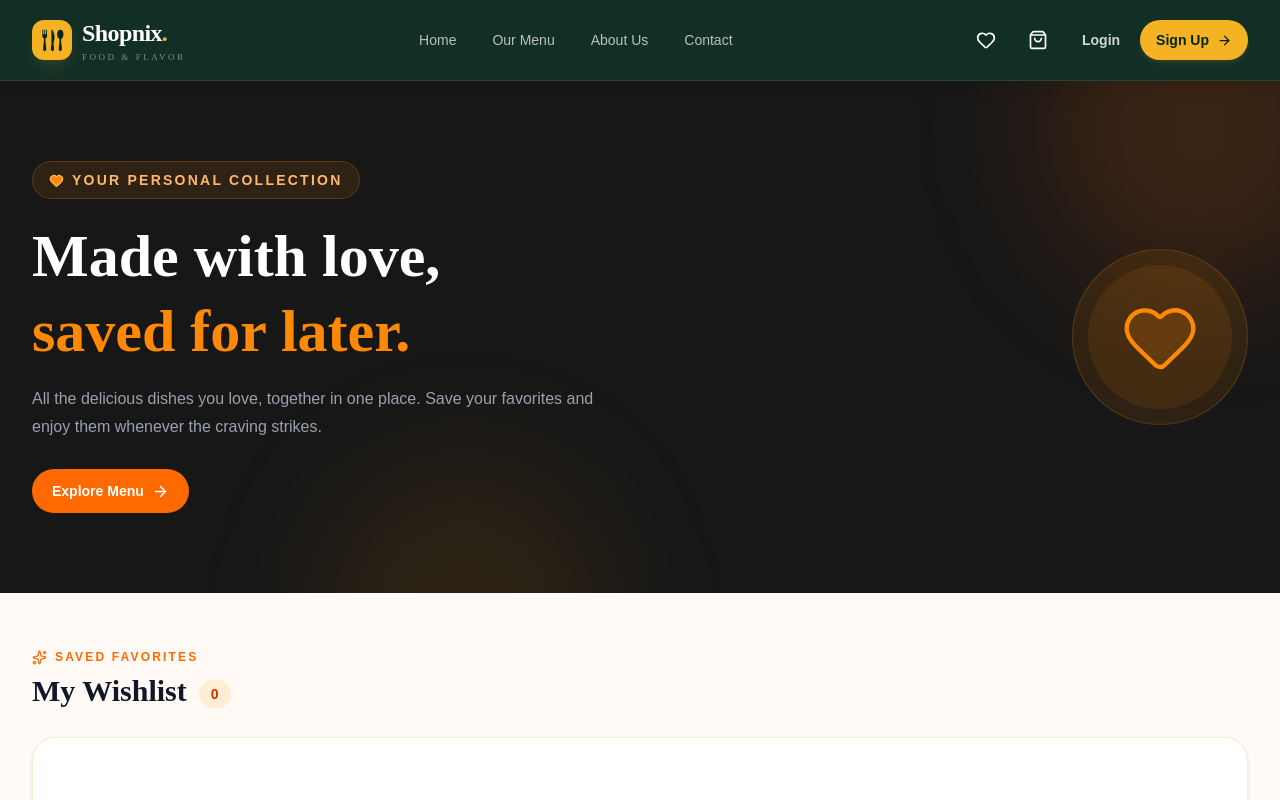
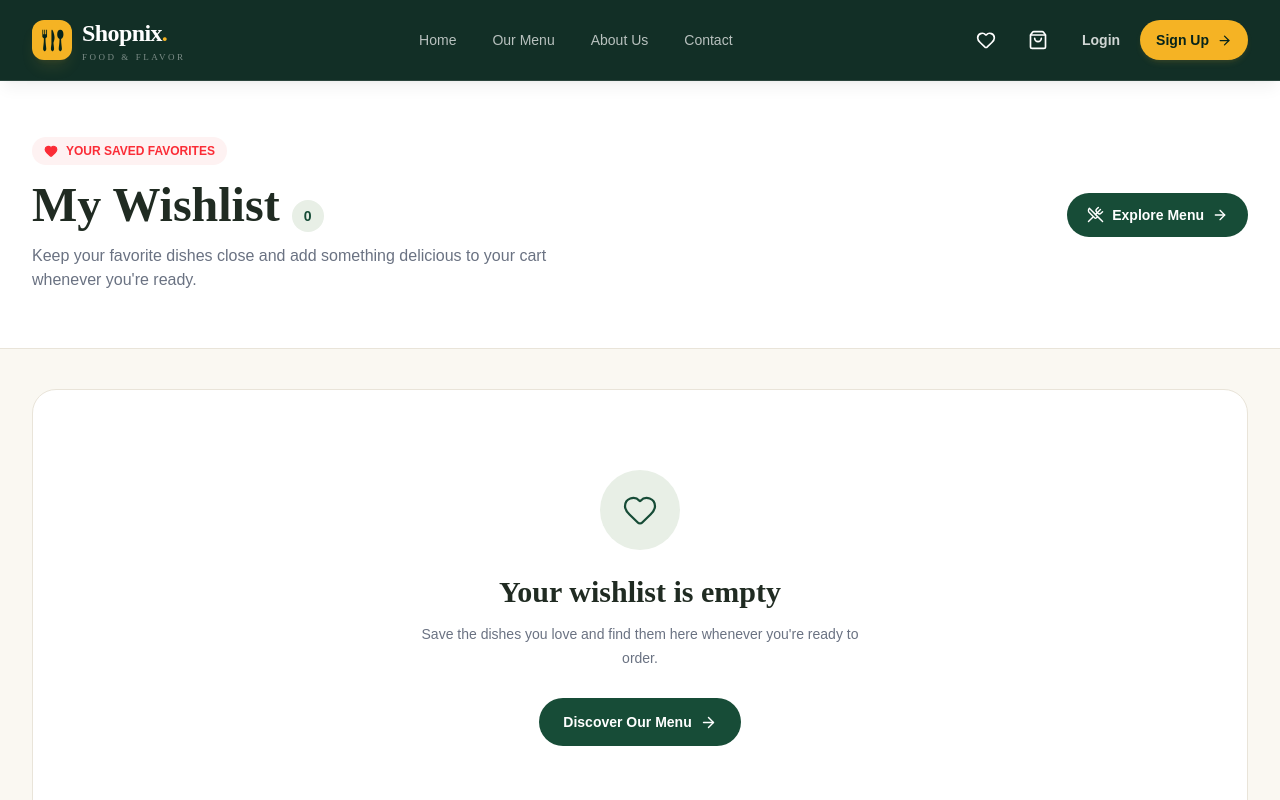
Before and after one commit to kyachingprue/shopnix-food-project, a React (Vite) app: page /wishlist in a window 1280 px wide. Shown: the top 800 px of the page. Built offline with nearby package versions, Linux system fonts and the light colour scheme.

Commit message:
new code updated

```diff
--- a/src/components/food/Wishlist.jsx
+++ b/src/components/food/Wishlist.jsx
@@ -1,34 +1,24 @@
 import { useDispatch, useSelector } from 'react-redux'
 import { Link } from 'react-router'
 import { AnimatePresence, motion } from 'motion/react'
+import toast, { Toaster } from 'react-hot-toast'
 import {
-  ArrowLeft,
   ArrowRight,
-  Check,
   Heart,
   ShoppingBag,
   ShoppingCart,
-  Sparkles,
-  Star,
   Trash2,
-  UtensilsCrossed
+  UtensilsCrossed,
+  Check,
+  ArrowLeft
 } from 'lucide-react'
-import {
-  add,
-  removeFromWishlist,
-  clearWishlist
-} from '../../store/store'
+import { add, removeFromWishlist, clearWishlist } from '../../store/store'
 
 const Wishlist = () => {
   const dispatch = useDispatch()
 
   const items = useSelector(state => state.wishlist.items)
   const cartItems = useSelector(state => state.cart.items)
-
-  const totalValue = items.reduce(
-    (total, item) => total + Number(item.price || 0),
-    0
-  )
 
   const formatPrice = price =>
     new Intl.NumberFormat('en-US', {
@@ -38,133 +28,142 @@ const Wishlist = () => {
 
   const isInCart = id => cartItems.some(item => item.id === id)
 
+  // Add food to cart with a notification
   const handleAddToCart = item => {
+    const alreadyInCart = isInCart(item.id)
+
     dispatch(add(item))
+
+    toast.success(
+      alreadyInCart
+        ? `${item.name} quantity updated in your cart!`
+        : `${item.name} added to your cart!`
+    )
+  }
+
+  // Remove one food item from the wishlist
+  const handleRemove = item => {
+    dispatch(removeFromWishlist(item.id))
+    toast.success(`${item.name} removed from your wishlist!`)
+  }
+
+  // Clear the complete wishlist
+  const handleClearWishlist = () => {
+    if (items.length === 0) {
+      toast.error('Your wishlist is already empty!')
+      return
+    }
+
+    dispatch(clearWishlist())
+    toast.success('Your wishlist has been cleared!')
   }
 
   return (
-    <main className="min-h-screen overflow-hidden bg-[#fffaf5] pb-16 text-gray-900">
-      {/* Hero */}{' '}
-      <section className="relative overflow-hidden bg-[#171717]">
-        {' '}
-        <div className="pointer-events-none absolute -right-20 -top-28 h-80 w-80 rounded-full bg-orange-500/15 blur-3xl" />{' '}
-        <div className="pointer-events-none absolute -bottom-40 left-1/4 h-72 w-72 rounded-full bg-amber-500/10 blur-3xl" />
-        <div className="relative mx-auto max-w-7xl px-4 py-12 sm:px-6 sm:py-16 lg:px-8 lg:py-20">
-          <motion.div
-            initial={{ opacity: 0, y: 24 }}
-            animate={{ opacity: 1, y: 0 }}
-            transition={{ duration: 0.55 }}
-            className="grid items-center gap-8 md:grid-cols-[1fr_auto]"
-          >
+    <main className="min-h-screen bg-[#faf8f2] pb-16 text-[#202b22]">
+      <Toaster
+        position="top-right"
+        reverseOrder={false}
+        toastOptions={{
+          duration: 2500,
+          style: {
+            borderRadius: '12px',
+            background: '#174c37',
+            color: '#fff',
+            padding: '14px 18px',
+            fontSize: '14px'
+          }
+        }}
+      />
+
+      {/* Wishlist Header */}
+      <section className="border-b border-[#e9e4d9] bg-white">
+        <div className="mx-auto max-w-7xl px-4 py-10 sm:px-6 sm:py-14 lg:px-8">
+          <div className="flex flex-col justify-between gap-6 sm:flex-row sm:items-center">
             <div>
-              <span className="inline-flex items-center gap-2 rounded-full border border-orange-400/20 bg-orange-400/10 px-4 py-2 text-xs font-bold uppercase tracking-[0.16em] text-orange-300 sm:text-sm">
-                <Heart size={15} className="fill-orange-400" />
-                Your personal collection
+              <div className="inline-flex items-center gap-2 rounded-full bg-red-50 px-3 py-1.5 text-xs font-bold text-red-500">
+                <Heart size={14} className="fill-current" />
+                YOUR SAVED FAVORITES
+              </div>
+
+              <h1 className="mt-4 font-serif text-3xl font-bold sm:text-4xl lg:text-5xl">
+                My Wishlist
+                <span className="ml-3 inline-flex h-8 min-w-8 items-center justify-center rounded-full bg-[#e8efe6] px-2 font-sans text-sm text-[#174c37]">
+                  {items.length}
                 </span>
-
-              <h1 className="mt-5 font-serif text-4xl font-bold leading-tight text-white sm:text-5xl lg:text-6xl">
-                Made with love,
-                <span className="block text-orange-400">saved for later.</span>
               </h1>
 
-              <p className="mt-4 max-w-xl text-sm leading-7 text-gray-400 sm:text-base">
-                All the delicious dishes you love, together in one place. Save
-                your favorites and enjoy them whenever the craving strikes.
+              <p className="mt-3 max-w-xl text-sm leading-6 text-gray-500 sm:text-base">
+                Keep your favorite dishes close and add something delicious to
+                your cart whenever you're ready.
               </p>
+            </div>
 
-              <div className="mt-7 flex flex-wrap items-center gap-3">
             <Link
               to="/menu"
-                  className="inline-flex items-center gap-2 rounded-full bg-orange-500 px-5 py-3 text-sm font-bold text-white transition hover:-translate-y-0.5 hover:bg-orange-400"
+              className="inline-flex w-fit items-center justify-center gap-2 rounded-full bg-[#174c37] px-5 py-3 text-sm font-semibold text-white transition hover:bg-[#103b2a]"
             >
+              <UtensilsCrossed size={17} />
               Explore Menu
-                  <ArrowRight size={17} />
+              <ArrowRight size={16} />
             </Link>
-
-                {items.length > 0 && (
-                  <button
-                    type="button"
-                    onClick={() => dispatch(clearWishlist())}
-                    className="inline-flex items-center gap-2 rounded-full border border-white/15 px-5 py-3 text-sm font-semibold text-gray-300 transition hover:border-red-400/50 hover:text-red-300"
-                  >
-                    <Trash2 size={16} />
-                    Clear Wishlist
-                  </button>
-                )}
           </div>
         </div>
+      </section>
 
-            <div className="hidden h-36 w-36 items-center justify-center rounded-full border border-orange-400/20 bg-orange-400/10 md:flex lg:h-44 lg:w-44">
-              <div className="flex h-28 w-28 items-center justify-center rounded-full bg-orange-400/10 lg:h-36 lg:w-36">
-                <Heart
-                  size={64}
-                  strokeWidth={1.3}
-                  className="fill-orange-400/15 text-orange-400 lg:h-20 lg:w-20"
-                />
-              </div>
-            </div>
-          </motion.div>
-        </div>
-      </section>
-      {/* Wishlist content */}
-      <section className="mx-auto max-w-7xl px-4 pt-10 sm:px-6 sm:pt-14 lg:px-8">
-        <div className="mb-7 flex flex-wrap items-end justify-between gap-4">
-          <div>
-            <p className="mb-2 flex items-center gap-2 text-xs font-bold uppercase tracking-[0.18em] text-orange-500">
-              <Sparkles size={15} />
-              Saved favorites
-            </p>
-
-            <h2 className="font-serif text-2xl font-bold sm:text-3xl">
-              My Wishlist
-              <span className="ml-3 inline-flex min-w-8 items-center justify-center rounded-full bg-orange-100 px-2.5 py-1 align-middle font-sans text-sm font-bold text-orange-700">
-                {items.length}
-              </span>
-            </h2>
+      {/* Wishlist Content */}
+      <section className="mx-auto max-w-7xl px-4 pt-8 sm:px-6 sm:pt-10 lg:px-8">
+        {items.length === 0 ? (
+          <motion.div
+            initial={{ opacity: 0, y: 15 }}
+            animate={{ opacity: 1, y: 0 }}
+            className="rounded-3xl border border-[#e9e4d9] bg-white px-5 py-16 text-center sm:py-20"
+          >
+            <div className="mx-auto flex h-20 w-20 items-center justify-center rounded-full bg-[#e8efe6] text-[#174c37]">
+              <Heart size={36} strokeWidth={1.5} />
             </div>
 
-          {items.length > 0 && (
-            <p className="text-sm text-gray-500">
-              Total saved value:{' '}
-              <span className="font-bold text-gray-900">
-                {formatPrice(totalValue)}
-              </span>
-            </p>
-          )}
-        </div>
+            <h2 className="mt-6 font-serif text-2xl font-bold sm:text-3xl">
+              Your wishlist is empty
+            </h2>
 
-        {items.length === 0 ? (
-          /* Empty state */
-          <motion.div
-            initial={{ opacity: 0, y: 20 }}
-            animate={{ opacity: 1, y: 0 }}
-            className="rounded-3xl border border-orange-100 bg-white px-5 py-14 text-center shadow-sm sm:py-20"
-          >
-            <div className="mx-auto flex h-24 w-24 items-center justify-center rounded-full bg-orange-50">
-              <Heart size={43} strokeWidth={1.5} className="text-orange-400" />
-            </div>
-
-            <h3 className="mt-6 font-serif text-2xl font-bold sm:text-3xl">
-              Your wishlist is hungry!
-            </h3>
-
-            <p className="mx-auto mt-3 max-w-md text-sm leading-7 text-gray-500 sm:text-base">
-              You haven't saved any dishes yet. Explore our menu and tap the
-              heart on anything that makes your mouth water.
+            <p className="mx-auto mt-3 max-w-md text-sm leading-6 text-gray-500">
+              Save the dishes you love and find them here whenever you're ready
+              to order.
             </p>
 
             <Link
               to="/menu"
-              className="mt-7 inline-flex items-center gap-2 rounded-full bg-orange-500 px-6 py-3.5 text-sm font-bold text-white shadow-lg shadow-orange-500/15 transition hover:-translate-y-0.5 hover:bg-orange-600"
+              className="mt-7 inline-flex items-center gap-2 rounded-full bg-[#174c37] px-6 py-3.5 text-sm font-semibold text-white transition hover:bg-[#103b2a]"
             >
-              <UtensilsCrossed size={17} />
-              Discover Delicious Food
+              Discover Our Menu
               <ArrowRight size={17} />
             </Link>
           </motion.div>
         ) : (
           <>
-            {/* Food cards */}
+            {/* Wishlist Toolbar */}
+            <div className="mb-6 flex flex-wrap items-center justify-between gap-3">
+              <div>
+                <h2 className="text-lg font-bold sm:text-xl">
+                  Your favorite dishes
+                </h2>
+                <p className="mt-1 text-sm text-gray-500">
+                  {items.length} {items.length === 1 ? 'dish' : 'dishes'} saved
+                  for later
+                </p>
+              </div>
+
+              <button
+                type="button"
+                onClick={handleClearWishlist}
+                className="inline-flex items-center gap-2 rounded-full border border-red-100 bg-white px-4 py-2.5 text-sm font-semibold text-red-500 transition hover:border-red-200 hover:bg-red-50"
+              >
+                <Trash2 size={15} />
+                Clear Wishlist
+              </button>
+            </div>
+
+            {/* Food Cards */}
             <motion.div
               layout
               className="grid grid-cols-1 gap-5 sm:grid-cols-2 lg:grid-cols-3 xl:grid-cols-4"
@@ -174,95 +173,95 @@ const Wishlist = () => {
                   <motion.article
                     layout
                     key={item.id}
-                    initial={{ opacity: 0, y: 20, scale: 0.97 }}
-                    animate={{ opacity: 1, y: 0, scale: 1 }}
-                    exit={{ opacity: 0, scale: 0.92, y: 12 }}
-                    transition={{ duration: 0.25 }}
-                    className="group overflow-hidden rounded-3xl border border-orange-100 bg-white shadow-[0_8px_28px_rgba(124,45,18,0.04)] transition duration-300 hover:-translate-y-1 hover:border-orange-200 hover:shadow-[0_16px_38px_rgba(124,45,18,0.10)]"
+                    initial={{ opacity: 0, y: 15 }}
+                    animate={{ opacity: 1, y: 0 }}
+                    exit={{ opacity: 0, scale: 0.95 }}
+                    transition={{ duration: 0.2 }}
+                    className="group overflow-hidden rounded-2xl border border-[#e9e4d9] bg-white transition duration-300 hover:-translate-y-1 hover:border-[#c9d8ca] hover:shadow-lg hover:shadow-[#174c37]/5"
                   >
-                    {/* Image */}
-                    <div className="relative h-56 overflow-hidden bg-orange-50">
+                    {/* Clickable Food Image */}
+                    <div className="relative h-52 overflow-hidden bg-[#f0ede5]">
+                      <Link
+                        to={`/menu/${item.id}`}
+                        aria-label={`View details for ${item.name}`}
+                        className="block h-full w-full"
+                      >
                         {item.img ? (
                           <img
                             src={item.img}
                             alt={item.name}
                             loading="lazy"
-                          className="h-full w-full object-cover transition duration-700 group-hover:scale-110"
+                            className="h-full w-full object-cover transition duration-500 group-hover:scale-105"
                           />
                         ) : (
-                        <div className="flex h-full items-center justify-center text-orange-300">
-                          <UtensilsCrossed size={48} />
+                          <div className="flex h-full items-center justify-center text-[#174c37]">
+                            <UtensilsCrossed size={42} />
                           </div>
                         )}
+                      </Link>
 
-                      <div className="absolute left-3 top-3 rounded-full border border-white/70 bg-white/90 px-3 py-1.5 text-xs font-bold text-gray-800 shadow-sm backdrop-blur">
-                        {item.cat || 'Favorite'}
-                      </div>
+                      <span className="absolute left-3 top-3 rounded-full bg-white/95 px-3 py-1.5 text-xs font-semibold text-gray-700 shadow-sm">
+                        {item.cat || 'Our Menu'}
+                      </span>
 
                       <button
                         type="button"
-                        onClick={() => dispatch(removeFromWishlist(item.id))}
+                        onClick={() => handleRemove(item)}
                         aria-label={`Remove ${item.name} from wishlist`}
                         title="Remove from wishlist"
-                        className="absolute right-3 top-3 flex h-10 w-10 items-center justify-center rounded-full bg-white/95 text-red-500 shadow-md transition hover:scale-110 hover:bg-red-500 hover:text-white"
+                        className="absolute right-3 top-3 flex h-9 w-9 items-center justify-center rounded-full bg-white text-red-500 shadow-sm transition hover:bg-red-500 hover:text-white"
                       >
-                        <Heart size={19} className="fill-current" />
+                        <Heart size={17} className="fill-current" />
                       </button>
 
                       {isInCart(item.id) && (
-                        <div className="absolute bottom-3 left-3 inline-flex items-center gap-1.5 rounded-full bg-green-600 px-3 py-1.5 text-xs font-bold text-white shadow-md">
-                          <Check size={14} />
+                        <span className="absolute bottom-3 left-3 inline-flex items-center gap-1.5 rounded-full bg-[#174c37] px-3 py-1.5 text-xs font-semibold text-white shadow-sm">
+                          <Check size={13} />
                           In your cart
-                        </div>
+                        </span>
                       )}
                     </div>
 
-                    {/* Card body */}
-                    <div className="p-5">
+                    {/* Food Details */}
+                    <div className="p-4">
                       <div className="flex items-start justify-between gap-3">
-                        <h3 className="line-clamp-1 font-serif text-lg font-bold text-gray-900">
+                        <Link
+                          to={`/menu/${item.id}`}
+                          className="min-w-0 flex-1"
+                        >
+                          <h3 className="line-clamp-2 font-serif text-lg font-bold transition hover:text-[#174c37]">
                             {item.name}
                           </h3>
+                        </Link>
 
-                        <span className="shrink-0 text-base font-extrabold text-orange-600">
+                        <span className="shrink-0 text-base font-bold text-[#174c37]">
                           {formatPrice(item.price)}
                         </span>
                       </div>
 
-                      <div className="mt-3 flex items-center gap-1.5 text-sm text-gray-500">
-                        <Star
-                          size={15}
-                          className="fill-amber-400 text-amber-400"
-                        />
-                        <span className="font-semibold text-gray-800">
-                          {Number(item.rating ?? 4.8).toFixed(1)}
-                        </span>
-                        <span>·</span>
-                        <span>Customer favorite</span>
-                      </div>
-
                       {item.description && (
-                        <p className="mt-3 line-clamp-2 text-sm leading-6 text-gray-500">
+                        <p className="mt-2 line-clamp-2 text-sm leading-5 text-gray-500">
                           {item.description}
                         </p>
                       )}
 
+                      {/* Card Actions */}
                       <div className="mt-5 flex gap-2">
                         <button
                           type="button"
                           onClick={() => handleAddToCart(item)}
-                          className="flex min-w-0 flex-1 items-center justify-center gap-2 rounded-xl bg-orange-500 px-3 py-3 text-sm font-bold text-white transition hover:bg-orange-600"
+                          className="flex min-w-0 flex-1 items-center justify-center gap-2 rounded-xl bg-[#174c37] px-3 py-3 text-sm font-semibold text-white transition hover:bg-[#103b2a] active:scale-[0.98]"
                         >
-                          <ShoppingCart size={17} />
+                          <ShoppingCart size={16} />
                           {isInCart(item.id) ? 'Add Another' : 'Add to Cart'}
                         </button>
 
                         <button
                           type="button"
-                          onClick={() => dispatch(removeFromWishlist(item.id))}
+                          onClick={() => handleRemove(item)}
                           aria-label={`Delete ${item.name}`}
-                          title="Remove favorite"
-                          className="flex h-11 w-11 shrink-0 items-center justify-center rounded-xl border border-gray-200 text-gray-500 transition hover:border-red-200 hover:bg-red-50 hover:text-red-500"
+                          title="Remove from wishlist"
+                          className="flex h-11 w-11 shrink-0 items-center justify-center rounded-xl border border-[#e9e4d9] text-gray-800 transition hover:border-red-200 hover:bg-red-50 hover:text-red-500"
                         >
                           <Trash2 size={17} />
                         </button>
@@ -273,34 +272,33 @@ const Wishlist = () => {
               </AnimatePresence>
             </motion.div>
 
-            {/* Bottom actions */}
-            <div className="mt-10 flex flex-col items-center justify-between gap-4 rounded-2xl border border-orange-100 bg-white p-5 sm:flex-row sm:px-7">
+            {/* Bottom Navigation */}
+            <div className="mt-10 flex flex-col justify-between gap-4 rounded-2xl border border-[#e9e4d9] bg-white p-5 sm:flex-row sm:items-center sm:px-6">
               <div className="flex items-center gap-3">
-                <div className="flex h-11 w-11 items-center justify-center rounded-xl bg-orange-50 text-orange-500">
+                <div className="flex h-11 w-11 shrink-0 items-center justify-center rounded-xl bg-[#e8efe6] text-[#174c37]">
                   <ShoppingBag size={21} />
                 </div>
+
                 <div>
-                  <p className="font-bold text-gray-900">
-                    Ready for something delicious?
-                  </p>
-                  <p className="mt-1 text-xs text-gray-500">
-                    Your favorite meals are just a click away.
+                  <p className="font-bold">Ready to order?</p>
+                  <p className="mt-1 text-sm text-gray-500">
+                    Your next favorite meal is waiting.
                   </p>
                 </div>
               </div>
 
-              <div className="flex w-full flex-col gap-3 sm:w-auto sm:flex-row">
+              <div className="flex flex-col gap-3 sm:flex-row">
                 <Link
                   to="/menu"
-                  className="inline-flex items-center justify-center gap-2 rounded-xl border border-gray-200 px-5 py-3 text-sm font-bold text-gray-700 transition hover:border-orange-300 hover:text-orange-600"
+                  className="inline-flex items-center justify-center gap-2 rounded-full border border-[#e9e4d9] px-5 py-3 text-sm font-semibold transition hover:border-[#174c37] hover:text-[#174c37]"
                 >
                   <ArrowLeft size={16} />
-                  Continue Browsing
+                  Browse Menu
                 </Link>
 
                 <Link
                   to="/cart"
-                  className="inline-flex items-center justify-center gap-2 rounded-xl bg-gray-900 px-5 py-3 text-sm font-bold text-white transition hover:bg-orange-500"
+                  className="inline-flex items-center justify-center gap-2 rounded-full bg-[#174c37] px-5 py-3 text-sm font-semibold text-white transition hover:bg-[#103b2a]"
                 >
                   View Cart
                   <ArrowRight size={16} />
--- a/src/main.jsx
+++ b/src/main.jsx
@@ -13,22 +13,35 @@ createRoot(document.getElementById('root')).render(
     <HelmetProvider>
       <BrowserRouter>
         <App />
+
         <Toaster
           position="top-right"
           reverseOrder={false}
+          gutter={10}
+          containerStyle={{
+            zIndex: 99999
+          }}
           toastOptions={{
-            duration: 2500,
+            duration: 3000,
             style: {
               borderRadius: '12px',
               background: '#174c37',
               color: '#fff',
-              padding: '14px 18px'
+              padding: '14px 18px',
+              zIndex: 99999
             },
             success: {
+              duration: 2500,
               iconTheme: {
                 primary: '#b78a35',
                 secondary: '#fff'
               }
+            },
+            error: {
+              duration: 3500
+            },
+            loading: {
+              duration: Infinity
             }
           }}
         />
```
Also changed, not shown: src/components/DishCard.jsx (+33 -6 lines), src/components/food/FoodCard.jsx (+45 -5 lines), src/pages/Other.jsx (+13 -2 lines). Lines whose indentation alone changed are shown as unchanged.
